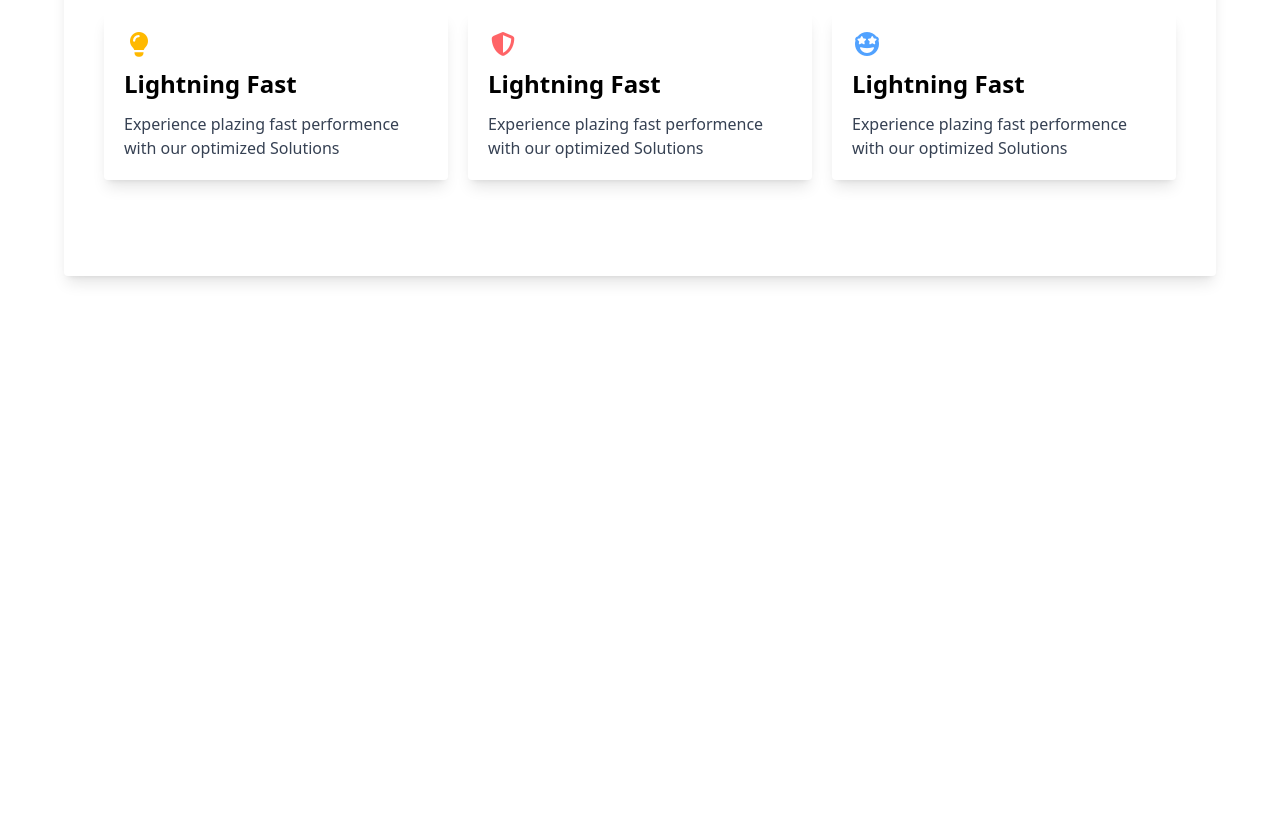
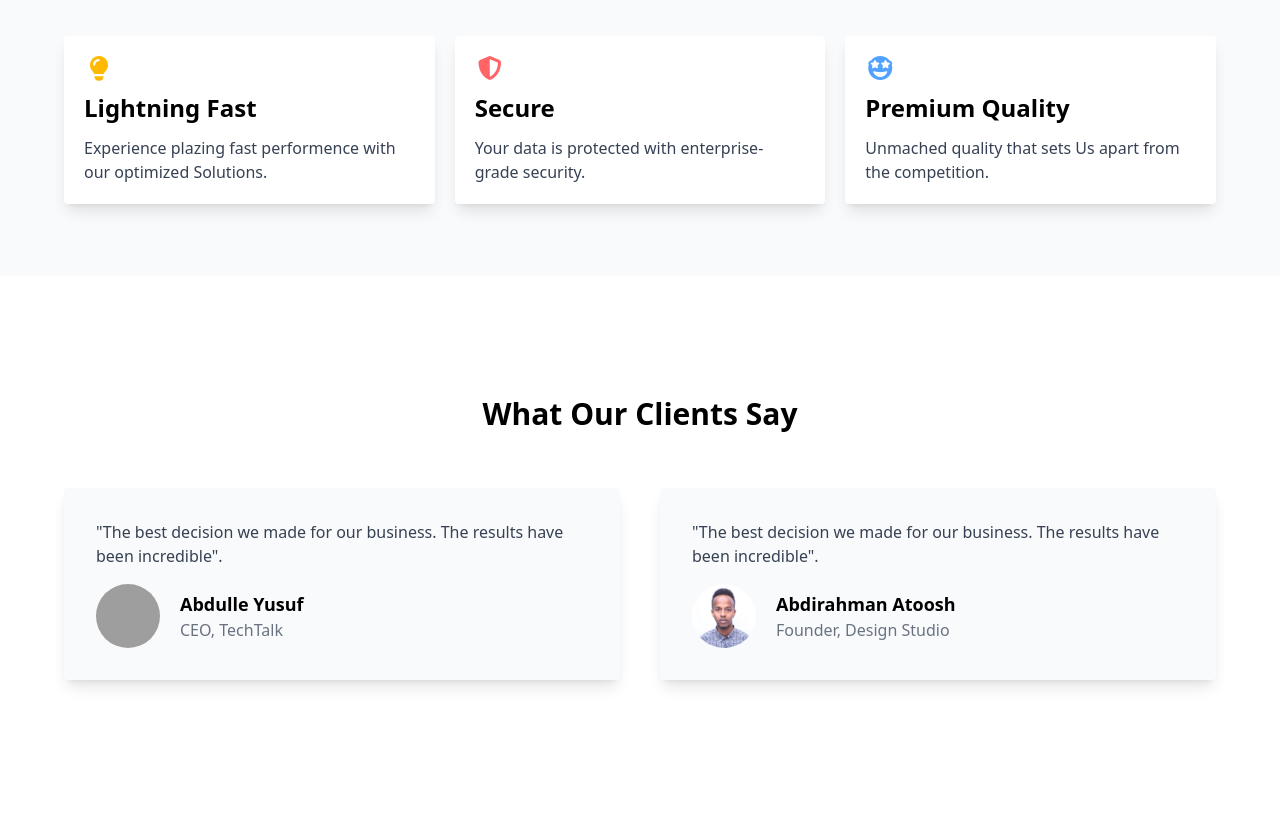
Before and after one commit to Ibrahim-Abdirashid/Tailwindcss-landing-page-business-project, a website: page src/index.html in a window 1280 px wide. Shown: the part 756-1596 px from the top of the page. Before the commit the page ends 1256 px from the top, so only its background shows below. Drawn offline with Linux system fonts and the light colour scheme; grey boxes are pictures that could not be loaded.

Commit message:
adding some features

```diff
--- a/src/index.html
+++ b/src/index.html
@@ -31,8 +31,8 @@
     </section>
 
     <!-- * qeybtana waa qeybta why chose us -->
-     <section class=" w-full mt-50 bg-white shadow-lg h-96 mb-56 rounded p-10 max-w-6xl mx-auto ">
-        <div class="grid grid-cols-1 justify-center items-center  ">
+     <section class=" w-full mt-50 bg-gray-50 h-96 mb-56 md:mb-20 rounded p-10 md:p-16  ">
+        <div class="grid grid-cols-1 justify-center items-center  max-w-6xl mx-auto">
             <!-- * divka guud -->
              <div class="">
                 <h1 class="text-center font-bold text-4xl mb-10">Why choose Us</h1>
@@ -43,23 +43,74 @@
                     <!-- *card-kasta gaarkis -->
                     <i class="fa-solid fa-lightbulb text-amber-400 text-2xl"></i>
                     <h1 class="font-bold text-2xl">Lightning Fast</h1>
-                    <p class="text-gray-700 font-normal">Experience plazing fast performence with our optimized Solutions</p>
+                    <p class="text-gray-700 font-normal">Experience plazing fast performence with our optimized Solutions.</p>
                 </div>
                 <div class="flex flex-col bg-white shadow-lg p-5 space-y-3 rounded">
                     <!-- *card-kasta gaarkis -->
                     <i class="fa-solid fa-shield-halved text-red-400 text-2xl"></i>
-                    <h1 class="font-bold text-2xl">Lightning Fast</h1>
-                    <p class="text-gray-700 font-normal">Experience plazing fast performence with our optimized Solutions</p>
+                    <h1 class="font-bold text-2xl">Secure</h1>
+                    <p class="text-gray-700 font-normal">Your data is protected with enterprise-grade security.</p>
                 </div>
                 <div class="flex flex-col bg-white shadow-lg p-5 space-y-3 rounded">
                     <!-- *card-kasta gaarkis -->
                    <i class="fa-solid fa-face-grin-stars text-blue-400 text-2xl"></i>
-                    <h1 class="font-bold text-2xl">Lightning Fast</h1>
-                    <p class="text-gray-700 font-normal">Experience plazing fast performence with our optimized Solutions</p>
+                    <h1 class="font-bold text-2xl">Premium Quality</h1>
+                    <p class="text-gray-700 font-normal">Unmached quality that sets Us apart from the competition.</p>
                 </div>
 
              </div>
         </div>
      </section>
+
+     <!-- * qeybtana waaa  qeybta testimonialk -->
+      <section class="mb-20 mt-96 md:mt-0 p-10 ">
+          <div class=" ">
+
+             <h1 class="text-center font-bold text-3xl md:text-3xl mb-14">What Our Clients Say</h1>
+          </div>
+        <div class="max-w-6xl mx-auto flex flex-col space-y-10 md:space-x-10 md:flex-row">
+            <!-- *dive-kii guud ee isku hayay -->
+             <div class="">
+             <div class="bg-gray-50 p-3 md:p-8 rounded shadow-lg ">
+             <p class="text-base font-normal text-gray-700 mb-4">"The best decision we made for our business. The results have been incredible".</p>
+
+                <!-- * qebyta profelka iyo magaca isku heysa -->
+                 <div class="flex items-center gap-x-5">
+                 <div class="">
+                    <img src="./images/me9.JPG" class="w-16 h-16 rounded-full" alt="">
+                 </div>
+                 <div class="">
+                    <p class="font-bold text-lg">Abdulle Yusuf</p>
+                    <div class="text-base text-gray-500 font-medium">CEO, TechTalk</div>
+                 </div>
+                 </div>
+                 </div>
+                 </div>
+             <!-- * halkan waxaa ka bilaabmaya testmonialka 2aad -->
+              <div class="">
+             <div class="bg-gray-50 p-3 md:p-8 rounded shadow-lg ">
+             <p class="text-base font-normal text-gray-700 mb-4">"The best decision we made for our business. The results have been incredible".</p>
+
+                <!-- * qebyta profelka iyo magaca isku heysa -->
+                 <div class="flex items-center gap-x-5">
+                 <div class="">
+                    <img src="./images/IMG-20230714-WA0010.jpg" class="w-16 h-16 rounded-full" alt="">
+                 </div>
+                 <div class="">
+                    <p class="font-bold text-lg">Abdirahman Atoosh</p>
+                    <div class="text-base text-gray-500 font-medium">Founder, Design Studio</div>
+                 </div>
+                 </div>
+                 </div>
+                 </div>
+
+
+
+
+             </div>
+
+
+
+      </section>
 </body>
 </html>
```
Also changed, not shown: src/images/IMG-20230714-WA0010.jpg (added), src/output.css, 1 other file.
